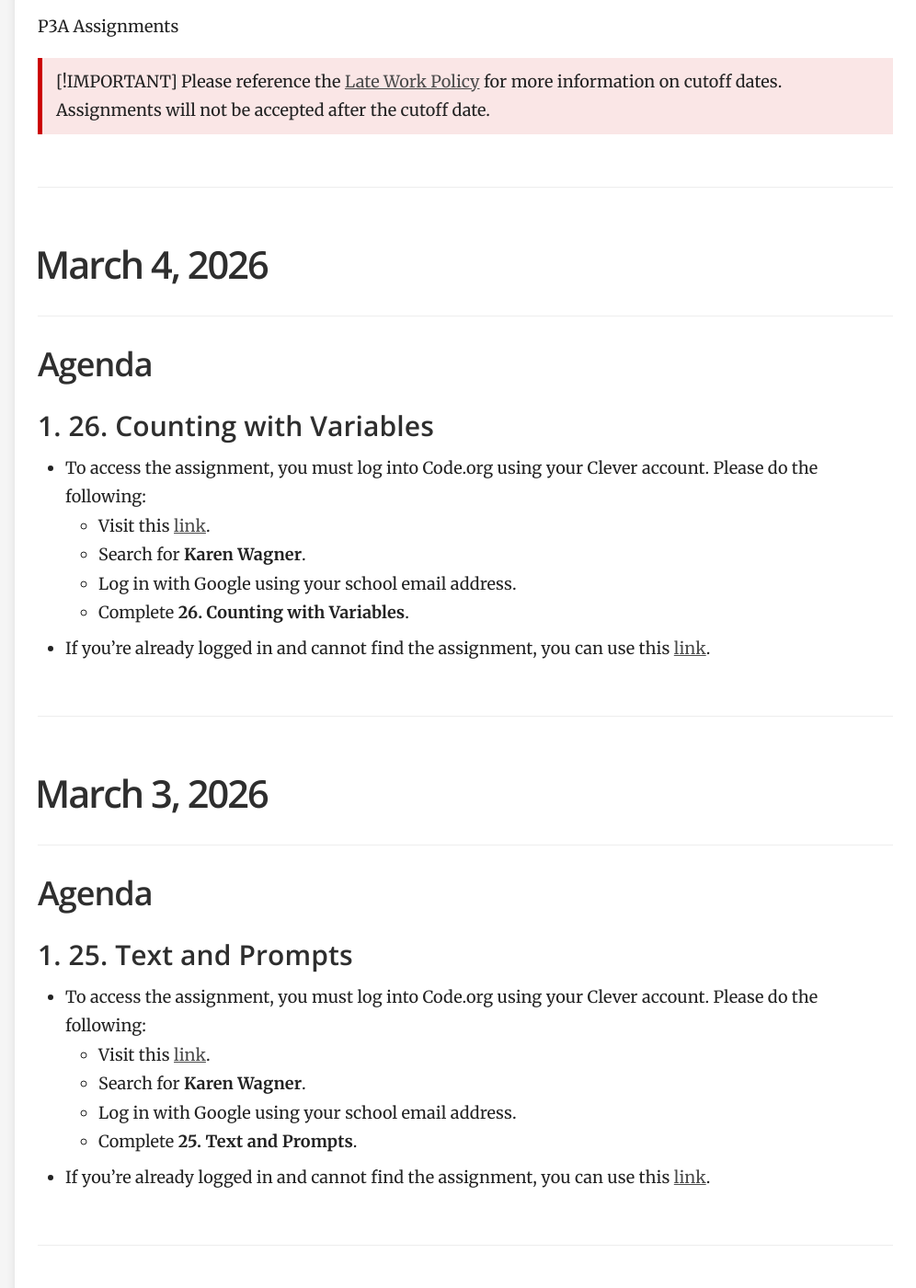
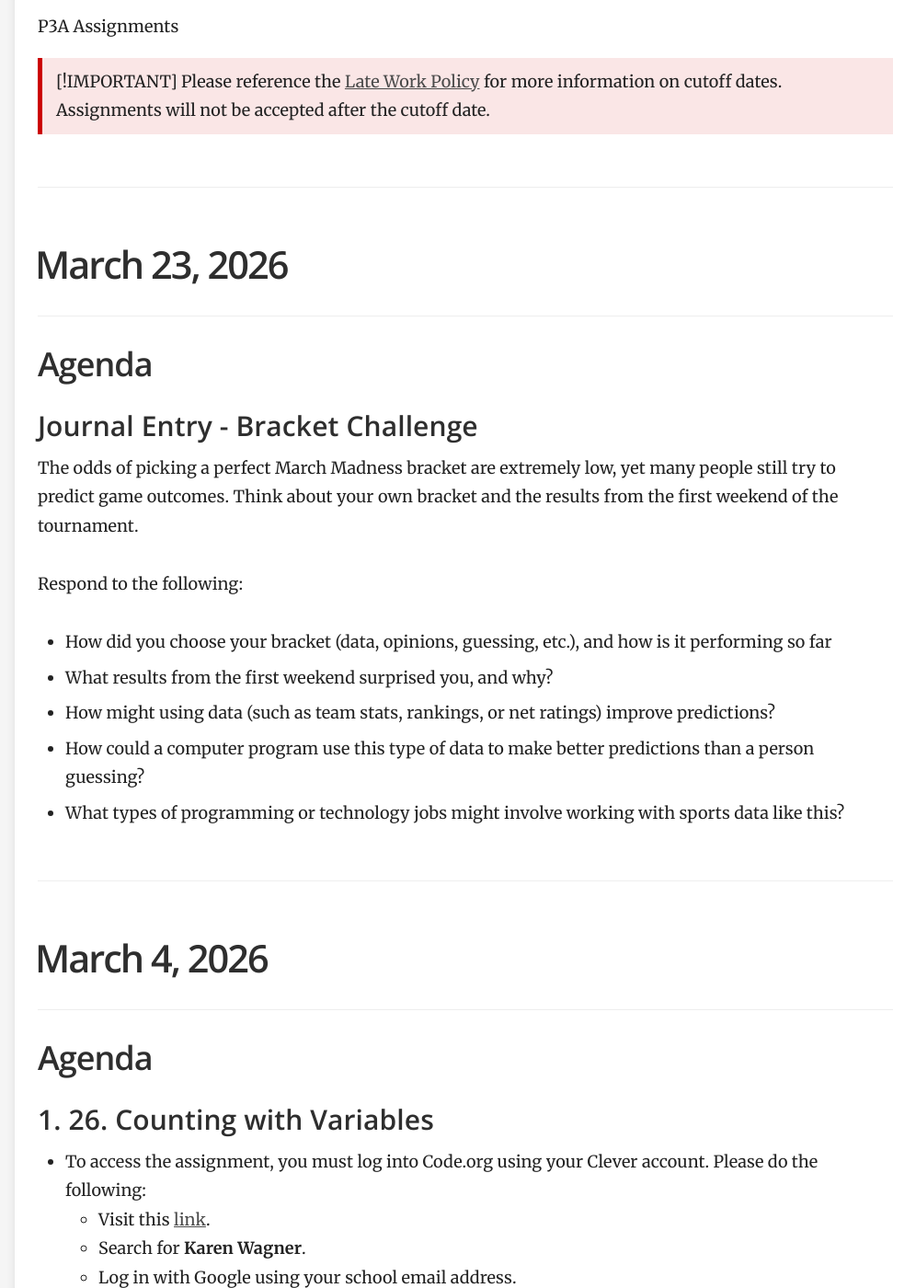
Before and after one commit to mswhitby/classroom, a Jekyll site: the page built from _docs/classes/1st.md, in a window 1280 px wide and 1400 px high, scrolled down 878 px. Shown: the whole window at 92% size, without its empty margins (284-1280 px from the left). Built offline with Jekyll 4.4.1, drawn with Linux system fonts in a browser that asks for light colours.

Commit message:
Updated lessons

```diff
--- a/_docs/classes/1st.md
+++ b/_docs/classes/1st.md
@@ -196,6 +196,24 @@ order: 1
 
 > [!IMPORTANT]
 > Please reference the [Late Work Policy](https://github.com/mswhitby/classroom/blob/main/_docs/resources/late_work.md) for more information on cutoff dates. Assignments will not be accepted after the cutoff date.
+
+****
+
+# March 23, 2026
+
+## Agenda
+
+### Journal Entry - Bracket Challenge
+
+
+The odds of picking a perfect March Madness bracket are extremely low, yet many people still try to predict game outcomes. Think about your own bracket and the results from the first weekend of the tournament.
+
+Respond to the following:
+- How did you choose your bracket (data, opinions, guessing, etc.), and how is it performing so far
+- What results from the first weekend surprised you, and why?
+- How might using data (such as team stats, rankings, or net ratings) improve predictions?
+- How could a computer program use this type of data to make better predictions than a person guessing?
+- What types of programming or technology jobs might involve working with sports data like this?
 
 ****
 
```
